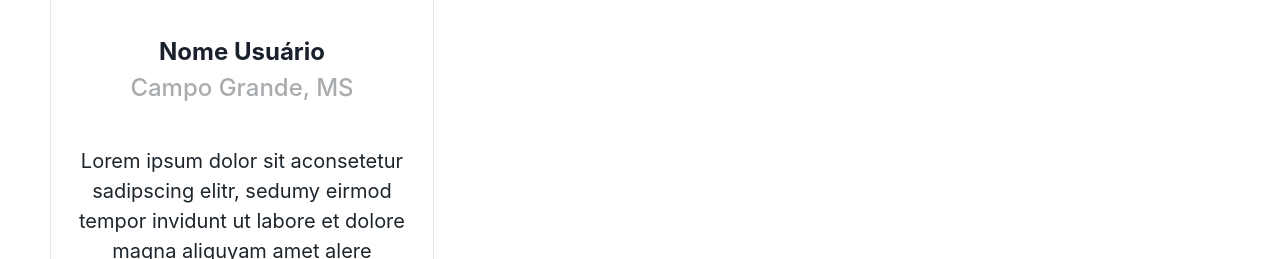
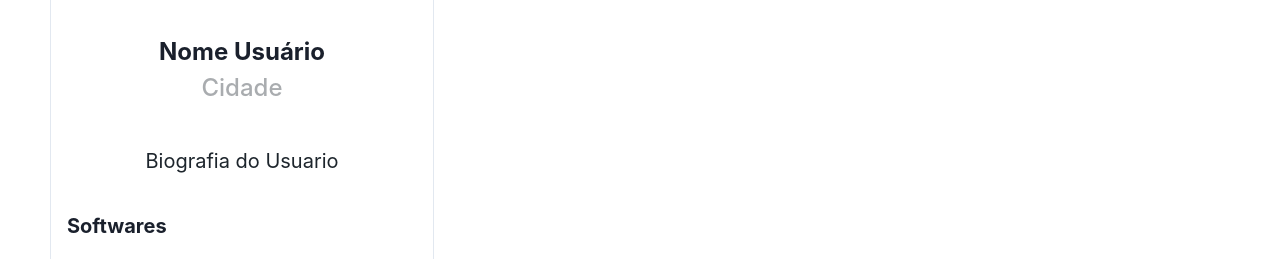
Before and after one commit to MatheusABA/frontend_social, a React (Create React App) app in the folder frontend/: page /profile in a window 1280 px wide. Shown: the part 693-952 px from the top of the page. Built offline with nearby package versions, Linux system fonts and the light colour scheme.

Commit message:
corrigindo algumas variaveis e adicionando a função inicial de handleSubmit

```diff
--- a/frontend/src/components/EditProfileForm.jsx
+++ b/frontend/src/components/EditProfileForm.jsx
@@ -22,6 +22,14 @@ const EditProfileForm = () => {
         inputFile.current.click();
     }
 
+    const logout = () => {
+
+    }
+
+    const handleSubmit = () => {
+
+    }
+
     return (
         <Stack spacing={4} mt={'5vh'} mx={'5vw'}>
             <Box flex="1" pl={1}>
@@ -29,7 +37,7 @@ const EditProfileForm = () => {
                     <Image borderRadius='full' boxSize='100px' src={profileImage} alt='Profile Image' />
                     <Button onClick={sendPhoto} colorScheme='orange'>Alterar foto de perfil</Button>
                     <Button>Deletar</Button>
-                    <Button ml='20vw'>Desconectar</Button>
+                    <Button ml='20vw' onClick={logout}>Desconectar</Button>
                     <input type="file" ref={inputFile} onChange={handleFileUpload} style={{ display: 'none' }} />
                 </HStack>
             </Box>
--- a/frontend/src/pages/Profile.jsx
+++ b/frontend/src/pages/Profile.jsx
@@ -26,6 +26,11 @@ const Perfil = (props) => {
 
     }
 
+
+    const getUserData = () => {
+        // puxa informações do BD
+    }
+
     return (
         <HStack px={50} py={'20vh'} spacing={'5vw'} alignItems={'flex-start'}>
             <Skeleton isLoaded={!isLoading}>
@@ -40,10 +45,10 @@ const Perfil = (props) => {
                                 Nome Usuário
                             </Text>
                             <Text fontSize="24px" fontWeight="medium" color="#1D252C61">
-                                Campo Grande, MS
+                                Cidade
                             </Text>
                             <Text fontSize="20px" fontWeight="regular" color="#1D252C" textAlign='center' pt='10'>
-                                Lorem ipsum dolor sit aconsetetur sadipscing elitr, sedumy eirmod tempor invidunt ut labore et dolore magna aliquyam amet alere
+                                Biografia do Usuario
                             </Text>
                         </Flex>
                     </Stack>
```
Also changed, not shown: frontend/src/components/InterestsForm.jsx (+3 -5 lines).
